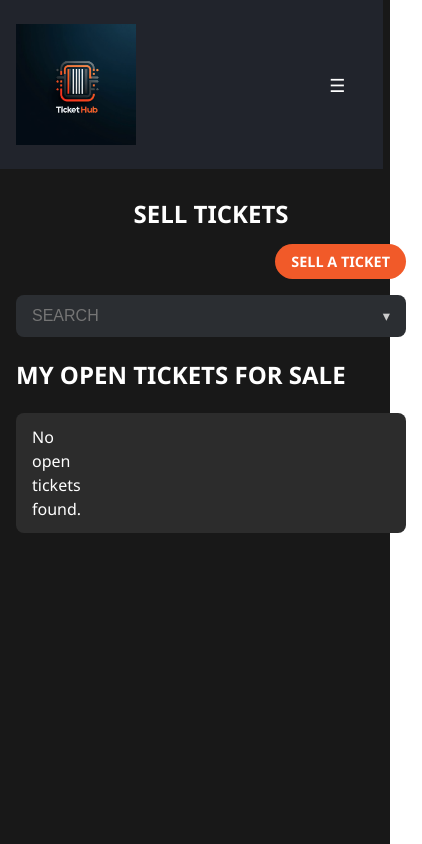
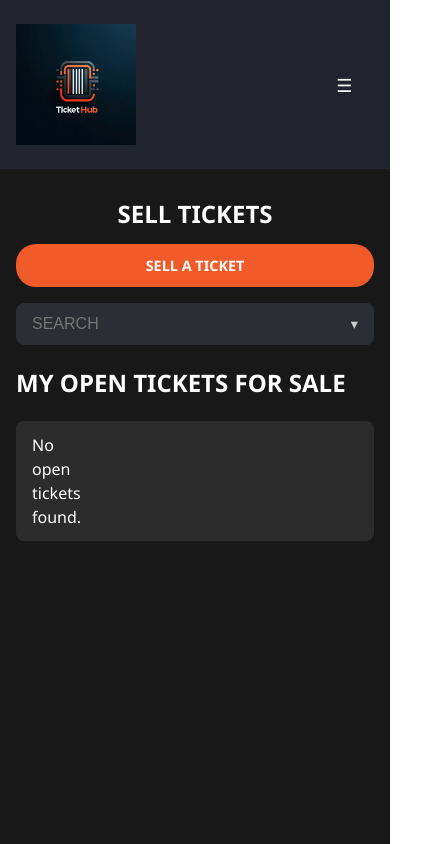
Before and after one commit to JanisRoth/m294-tickethub, a React (Vite) app in the folder tickethub/: page /sellticket in a window 390 px wide. Shown: the whole page, 422 px wide, since content can reach past the window. Built offline with nearby package versions, Linux system fonts and the light colour scheme.

Commit message:
fix menu on mobile

```diff
--- a/tickethub/src/components/Navbar.css
+++ b/tickethub/src/components/Navbar.css
@@ -77,7 +77,7 @@
 @media (max-width: 768px) {
     .navbar {
         position: relative;
-        width: 90%;
+        width: 100%;
         height: auto;
         flex-direction: column;
         align-items: flex-start;
--- a/tickethub/src/pages/SellTicket.css
+++ b/tickethub/src/pages/SellTicket.css
@@ -1,9 +1,14 @@
+* {
+  box-sizing: border-box;
+}
+
 .sell-layout {
   display: flex;
   flex-direction: row;
   background-color: #181818;
   min-height: 100vh;
   color: white;
+  overflow-x: hidden;
 }
 
 .sell-content {
@@ -43,6 +48,7 @@
   gap: 1rem;
   justify-content: center;
   margin: 1.5rem 0;
+  position: relative;
 }
 
 .search-input,
@@ -109,6 +115,7 @@
   .sell-content {
     margin-left: 0;
     padding: 1rem;
+    width: 100%;
   }
 
   .sell-title {
@@ -117,19 +124,26 @@
   }
 
   .sell-header {
-    justify-content: flex-end;
+    flex-direction: column;
+    align-items: stretch;
+    justify-content: flex-start;
     margin-bottom: 1rem;
+    gap: 0.75rem;
+    width: 100%;
+    padding: 0;
   }
 
   .sell-button {
-    padding: 0.5rem 1rem;
+    width: 100%;
+    padding: 0.75rem 0;
     font-size: 0.9rem;
+    max-width: 100%;
+    display: inline-block;
   }
 
   .sell-search {
-    position: relative;
     width: 100%;
-    max-width: 400px;
+    max-width: 100%;
     margin: 1rem auto;
   }
 
--- a/tickethub/src/pages/SellTicket.jsx
+++ b/tickethub/src/pages/SellTicket.jsx
@@ -1,4 +1,4 @@
-import { useEffect, useState } from 'react';
+import { useEffect, useState, useCallback } from 'react';
 import { supabase } from '../supabaseClient';
 import Navbar from '../components/Navbar';
 import SellTicketForm from '../components/SellTicketForm';
@@ -7,12 +7,10 @@ import './SellTicket.css';
 export default function SellTickets() {
   const [openTickets, setOpenTickets] = useState([]);
   const [showForm, setShowForm] = useState(false);
+  const [searchQuery, setSearchQuery] = useState('');
+  const [sortOrder, setSortOrder] = useState('asc');
 
-  useEffect(() => {
-    fetchTickets();
-  }, []);
-
-  const fetchTickets = async () => {
+  const fetchTickets = useCallback(async () => {
     const userResponse = await supabase.auth.getUser();
     const userId = userResponse?.data?.user?.id;
     if (!userId) return;
@@ -21,11 +19,24 @@ export default function SellTickets() {
       .from('tickets')
       .select('id, event_name, date, location, price, expires_at, users(username)')
       .eq('status', 'open')
-      .eq('user_id', userId);
+      .eq('user_id', userId)
+      .order('expires_at', { ascending: sortOrder === 'asc' });
 
     if (!error && data) {
       setOpenTickets(data);
     }
+  }, [sortOrder]);
+
+  useEffect(() => {
+    fetchTickets();
+  }, [fetchTickets]);
+
+  const handleSearchChange = (e) => {
+    setSearchQuery(e.target.value);
+  };
+
+  const handleSortChange = (e) => {
+    setSortOrder(e.target.value);
   };
 
   const formatTimeRemaining = (expires_at) => {
@@ -43,26 +54,43 @@ export default function SellTickets() {
       .padStart(2, '0')}M ${seconds.toString().padStart(2, '0')}S`;
   };
 
+  const filteredTickets = openTickets.filter((ticket) => {
+    const query = searchQuery.toLowerCase();
+    return (
+      ticket.event_name.toLowerCase().includes(query) ||
+      ticket.location.toLowerCase().includes(query) ||
+      ticket.users?.username?.toLowerCase().includes(query)
+    );
+  });
+
   return (
     <div className="sell-layout">
       <Navbar />
+
       <main className="sell-content">
         <h1 className="sell-title">SELL TICKETS</h1>
 
         <div className="sell-header">
-          <button
-            className="sell-button"
-            onClick={() => setShowForm(true)}
-          >
+          <button className="sell-button" onClick={() => setShowForm(true)}>
             SELL A TICKET
           </button>
         </div>
 
+        {}
         <div className="sell-search">
-          <input className="search-input" placeholder="SEARCH" />
-          <select className="filter-select">
-            <option>Expires next</option>
-            <option>Expires last</option>
+          <input
+            className="search-input"
+            placeholder="SEARCH"
+            value={searchQuery}
+            onChange={handleSearchChange}
+          />
+          <select
+            className="filter-select"
+            value={sortOrder}
+            onChange={handleSortChange}
+          >
+            <option value="asc">Expires next</option>
+            <option value="desc">Expires last</option>
           </select>
         </div>
 
@@ -70,7 +98,7 @@ export default function SellTickets() {
           <h2>MY OPEN TICKETS FOR SALE</h2>
           <div className="ticket-box">
             <div className="ticket-header">
-              <div></div> {/* Icon Column */}
+              <div></div>
               <div>Event</div>
               <div>Date</div>
               <div>Location</div>
@@ -78,8 +106,8 @@ export default function SellTickets() {
               <div>Time Left</div>
             </div>
 
-            {openTickets.length > 0 ? (
-              openTickets.map((ticket) => (
+            {filteredTickets.length > 0 ? (
+              filteredTickets.map((ticket) => (
                 <div key={ticket.id} className="ticket-row">
                   <div className="circle">
                     {ticket.users?.username?.charAt(0).toUpperCase() || 'U'}
```
